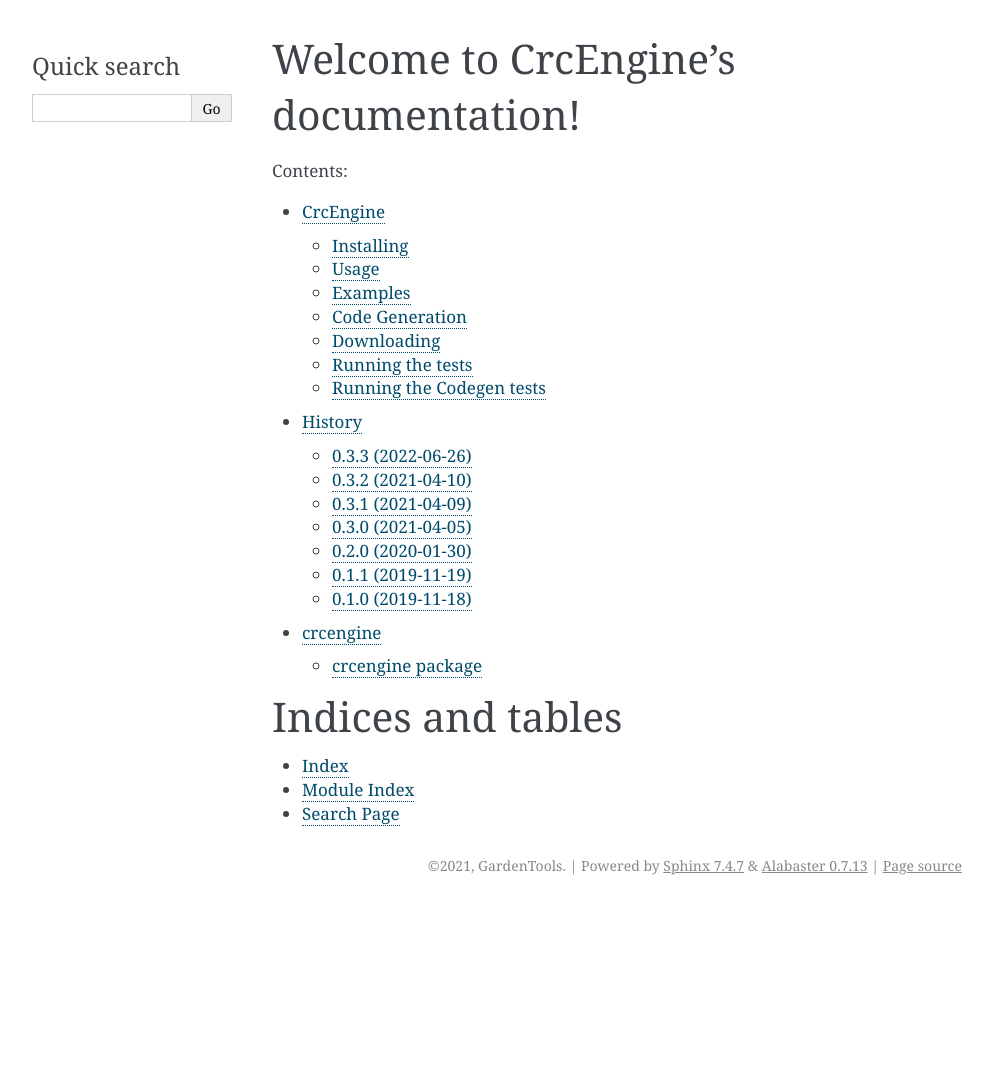
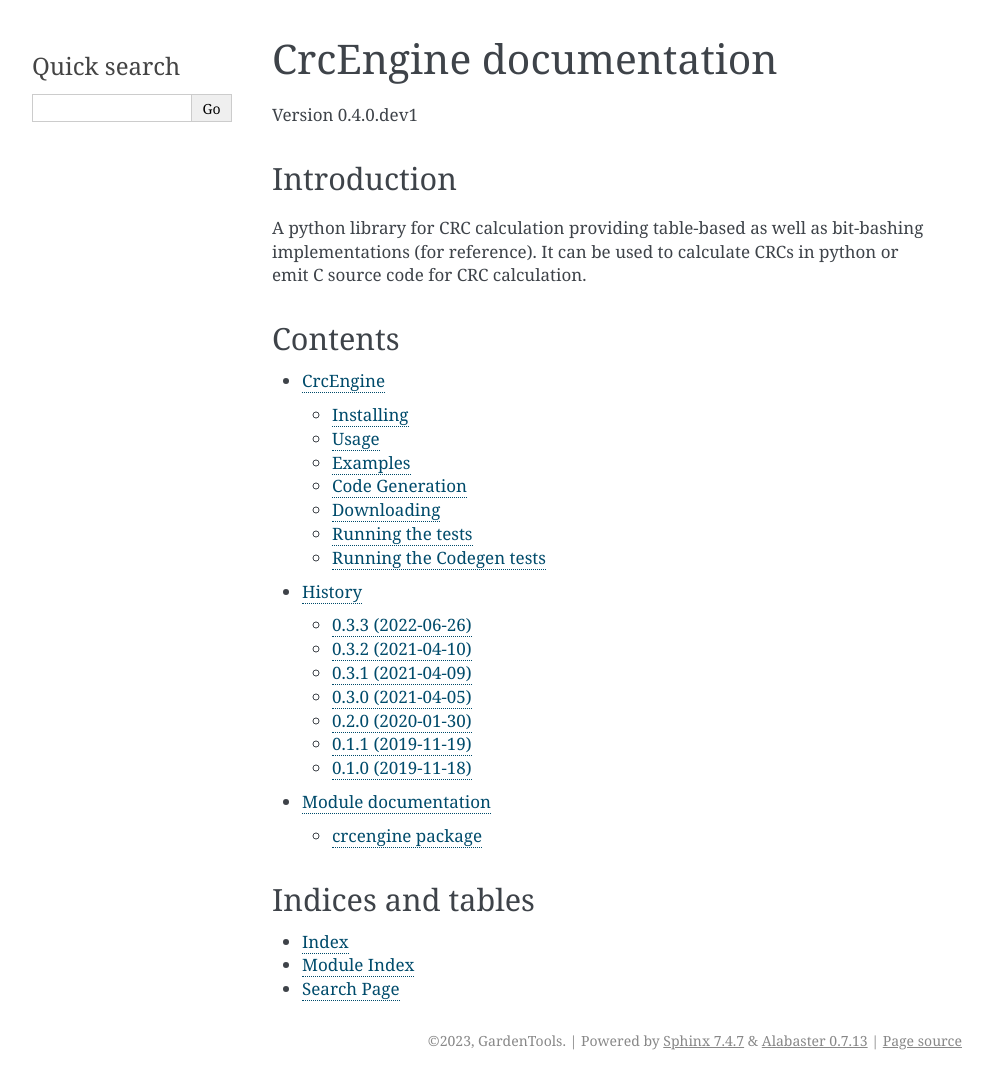
Before and after one commit to GardenTools/CrcEngine, a Sphinx documentation site: the page built from docs/source/index.rst, in a window 1280 px wide. Shown: the whole page, without its empty margins (148-1141 px from the left). Built offline with Sphinx 7.4.7, drawn with Linux system fonts in a browser that asks for light colours; before the commit the page ends 905 px from its top, so only the background shows below that.

Commit message:
Fixing up sphinx documentation
Intro  added to index page
TOC made somewhat more readable
Heading levels adjusted

```diff
--- a/README.rst
+++ b/README.rst
@@ -14,9 +14,9 @@
         :target: https://crcengine.readthedocs.io/en/latest/?badge=latest
         :alt: Documentation Status
 
-=========
+==========
 CrcEngine
-=========
+==========
 A python library for CRC calculation providing table-based as well as
 bit-bashing implementations (for reference).
 
--- a/VERSION.txt
+++ b/VERSION.txt
@@ -1 +1 @@
-0.3.3
+0.4.0.dev1
--- a/docs/source/conf.py
+++ b/docs/source/conf.py
@@ -31,8 +31,10 @@
 # Add any Sphinx extension module names here, as strings. They can be
 # extensions coming with Sphinx (named 'sphinx.ext.*') or your custom
 # ones.
-extensions = ['sphinx.ext.autodoc',
-    'sphinx.ext.mathjax']
+extensions = [
+    'sphinx.ext.autodoc',
+    'sphinx.ext.mathjax'
+]
 
 # Add any paths that contain templates here, relative to this directory.
 templates_path = ['_templates']
@@ -48,7 +50,7 @@
 
 # General information about the project.
 project = 'CrcEngine'
-copyright = '2021, GardenTools'
+copyright = '2023, GardenTools'
 author = 'GardenTools'
 
 # The version info for the project you're documenting, acts as replacement for
@@ -56,9 +58,9 @@
 # built documents.
 #
 # The short X.Y version.
-version = '0.3'
+version = '0.4'
 # The full version, including alpha/beta/rc tags.
-release = '0.3'
+release = '0.4.0.dev1'
 
 # The language for content autogenerated by Sphinx. Refer to documentation
 # for a list of supported languages.
--- a/docs/source/index.rst
+++ b/docs/source/index.rst
@@ -3,19 +3,30 @@
    You can adapt this file completely to your liking, but it should at least
    contain the root `toctree` directive.
 
-Welcome to CrcEngine's documentation!
-=====================================
+CrcEngine documentation
+========================
+
+Version |release|
+
+Introduction
+------------
+A python library for CRC calculation providing table-based as well as
+bit-bashing implementations (for reference). It can be used to calculate CRCs
+in python or emit C source code for CRC calculation.
+
+Contents
+--------
 
 .. toctree::
    :maxdepth: 2
-   :caption: Contents:
 
    readme
    history
    modules
 
+
 Indices and tables
-==================
+------------------
 
 * :ref:`genindex`
 * :ref:`modindex`
--- a/docs/source/modules.rst
+++ b/docs/source/modules.rst
@@ -1,5 +1,5 @@
-crcengine
-=========
+Module documentation
+=====================
 
 .. toctree::
    :maxdepth: 4
--- a/docs/source/readme.rst
+++ b/docs/source/readme.rst
@@ -1 +1,3 @@
 .. include:: ../../README.rst
+
+Back to the index: :doc:`index`
```
Also changed, not shown: docs/source/crcengine.rst (+13 -8 lines), src/crcengine/__init__.py (+10 -0 lines), 3 other files.
